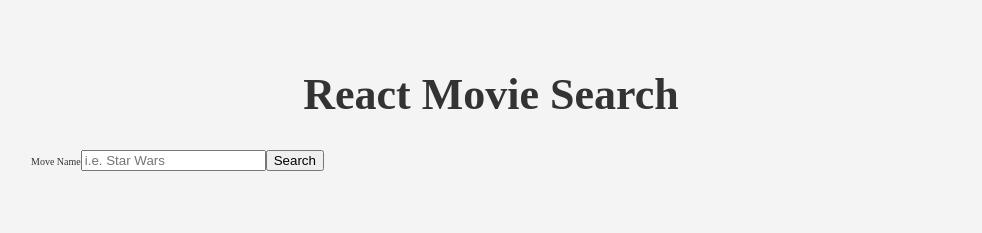
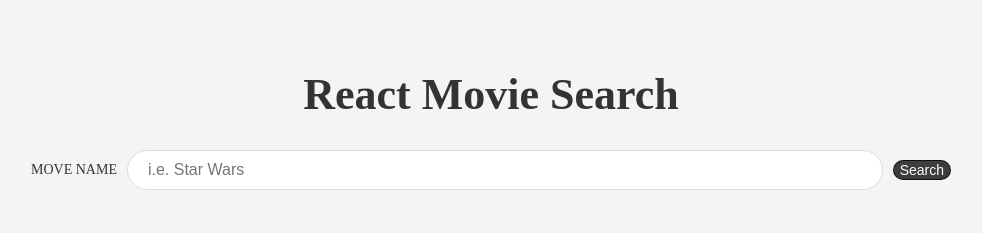
Before and after one commit to rallysport206/react_movie, a React app: page / in a window 1280 px wide. Shown: the whole page, without its empty margins (149-1131 px from the left). Built offline with nearby package versions, Linux system fonts and the light colour scheme.

Commit message:
some styling to form

```diff
--- a/app/searchMovie.js
+++ b/app/searchMovie.js
@@ -4,7 +4,7 @@ export default function SearchMovie() {
     return(
         <form className="form">
             <label className="label" htmlFor="query">Move Name</label>
-            <input name="query" type="text" placeholder="i.e. Star Wars"/>
+            <input className="input" name="query" type="text" placeholder="i.e. Star Wars"/>
             <button className="button" type="submit">Search</button>
         </form>
     )
--- a/app/style.css
+++ b/app/style.css
@@ -31,3 +31,48 @@ small{
     font-size: 4.4rem;
     text-align: center;
 }
+
+.form{
+    display: grid;
+}
+
+.label {
+    font-size: 1.4rem;
+    margin-button: 0.2rem;
+    text-transform: uppercase;
+}
+
+.input {
+    font-size: 1.6rem;
+    padding: 0.5rem 2rem;
+    line-height: 2.8rem;
+    border-radius: 20px;
+    border: 1px solid #ddd;
+    margin-bottom: 1rem;
+}
+
+.button {
+    background-color: rgba(0,0,0,0.75);
+    color: white;
+    padding: 1rem 2 rem;
+    border: 1px solid rgba(0,0,0,0.75);
+    border-radius: 20px;
+    font-size: 1.4rem;
+    cursor: pointer;
+    transition: background-color 250ms;
+}
+
+.button:hover {
+    background-color: rgba(0,0,0,0.85);
+}
+
+@media (min-width:786px){
+    .form{
+        grid-template-columns: auto 1fr auto;
+        grid-gap: 1rem;
+        align-items: center;
+    }
+    .input{
+        margin-bottom: 0;
+    }
+}
```
